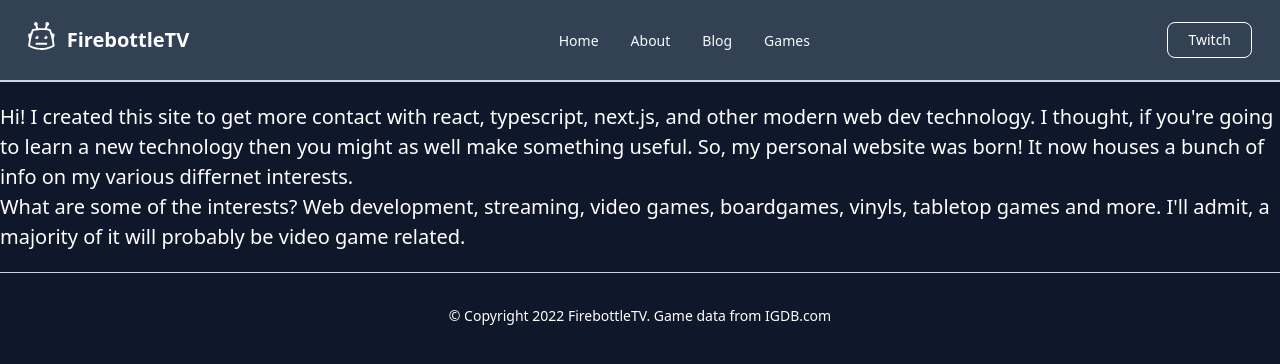
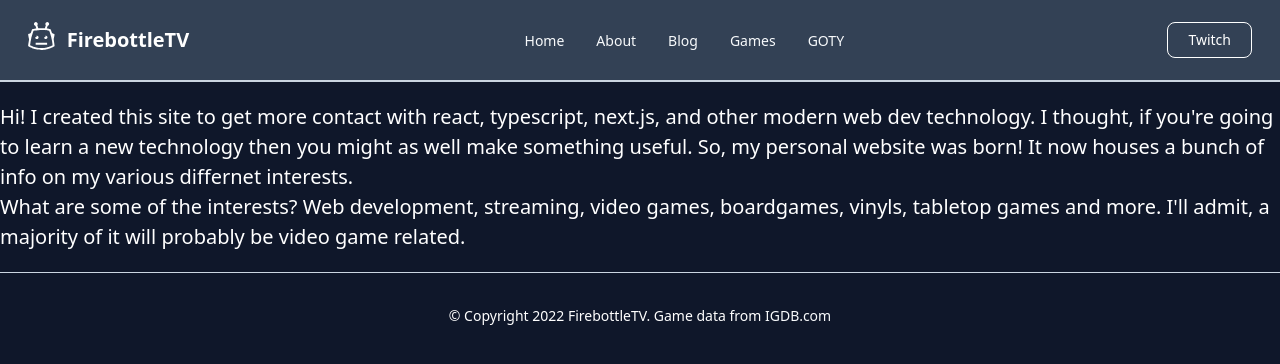
Before and after one commit to itsjesski/jesski-website, a Next.js app: page /about in a window 1280 px wide. Shown: the top 364 px of the page. Built offline with nearby package versions, Linux system fonts and the light colour scheme; no server answers.

Commit message:
feat: Add link to header, replace another page header.

```diff
--- a/src/components/Header.tsx
+++ b/src/components/Header.tsx
@@ -124,6 +124,11 @@ const Header: React.FC<{}> = () => {
                 <a>Games</a>
               </Link>
             </li>
+            <li className="block py-2 pr-4 pl-3 text-white rounded md:bg-transparent  md:p-0 dark:text-white">
+              <Link href="/games/awards">
+                <a>GOTY</a>
+              </Link>
+            </li>
           </Navbar>
         </div>
       </div>
--- a/src/pages/games/awards.tsx
+++ b/src/pages/games/awards.tsx
@@ -1,6 +1,7 @@
 import React, { useEffect, useState } from 'react';
 
 import { GameAwardGallery } from '../../components/GameAwardGallery';
+import { PageIntroBox } from '../../components/PageIntroBox';
 import { Content } from '../../content/Content';
 import { Meta } from '../../layout/Meta';
 import { Main } from '../../templates/Main';
@@ -56,7 +57,7 @@ const PostsIndex: React.FC<{}> = () => {
       }
     >
       <Content>
-        <div className="index-header mb-10 items-end flex-wrap pb-2 flex justify-between bg-slate-700 p-3 shadow-steam">
+        <PageIntroBox>
           <div className="pl-2">
             <h1>Game of the Year Awards</h1>
             <p>
@@ -67,7 +68,7 @@ const PostsIndex: React.FC<{}> = () => {
               choices are below!
             </p>
           </div>
-        </div>
+        </PageIntroBox>
         <div className="post-index">
           <div className="flex flex-wrap">
             {validYears?.map((year: number) => (
```
